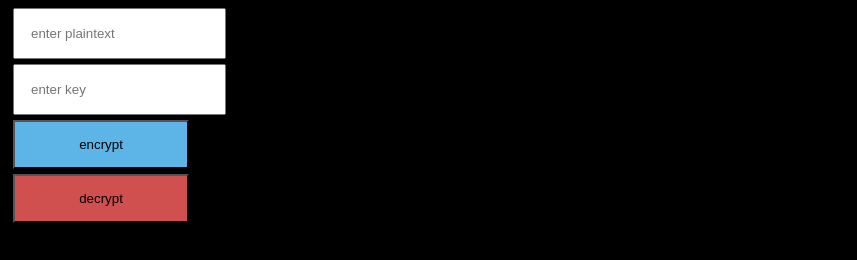
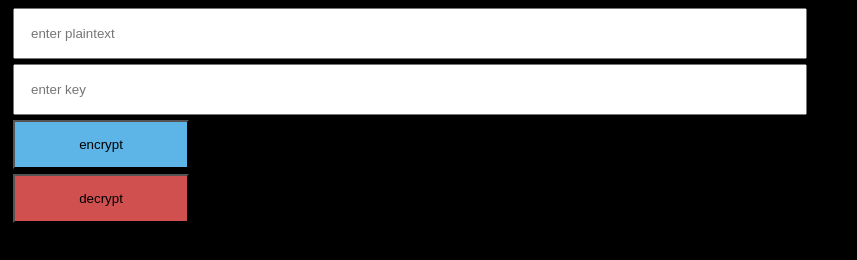
Before and after one commit to lenaabdu/Caesar-Cipher-, a plain HTML site: page index.html in a window 1280 px wide. Shown: the whole page, without its empty margins (0-857 px from the left). Drawn offline with Linux system fonts and the light colour scheme.

Commit message:
Update style.css

```diff
--- a/style.css
+++ b/style.css
@@ -4,10 +4,25 @@
       input{
         display:block;
         padding: 16px;
-        margin: 5px
+        margin: 5px;
 
       }
-      button{   display:block;
+     #plaintext{
+      width: 60%;
+        height: 50%;
+        margin-left 20px;
+        align-items: center;
+
+     }
+      #key{
+      width: 60%;
+        height: 50%;
+        margin-left 20px;
+        align-items: center;
+
+     }
+      button{
+       display:block;
             padding: 15px;
               width: 176px;
               margin: 5px}
```
